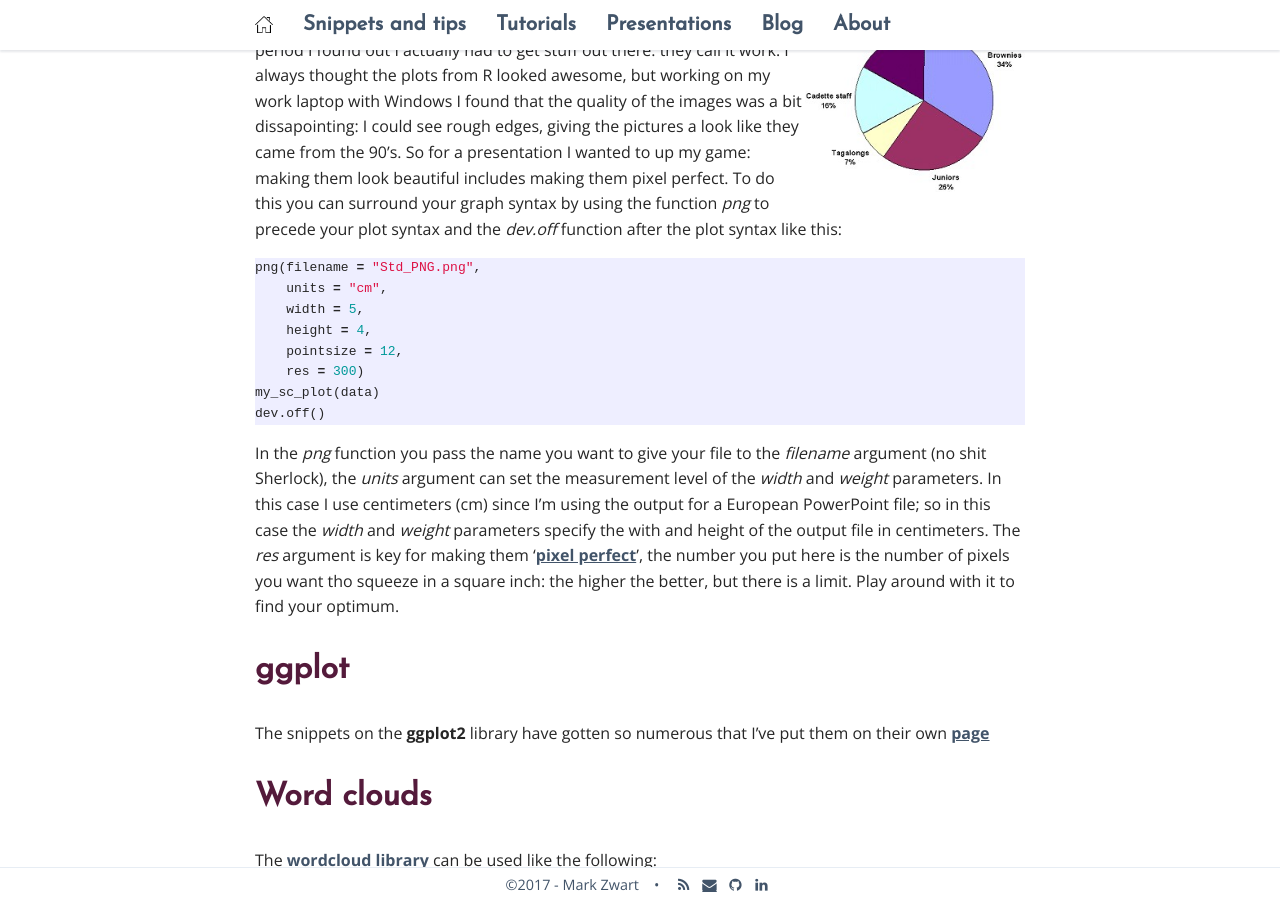
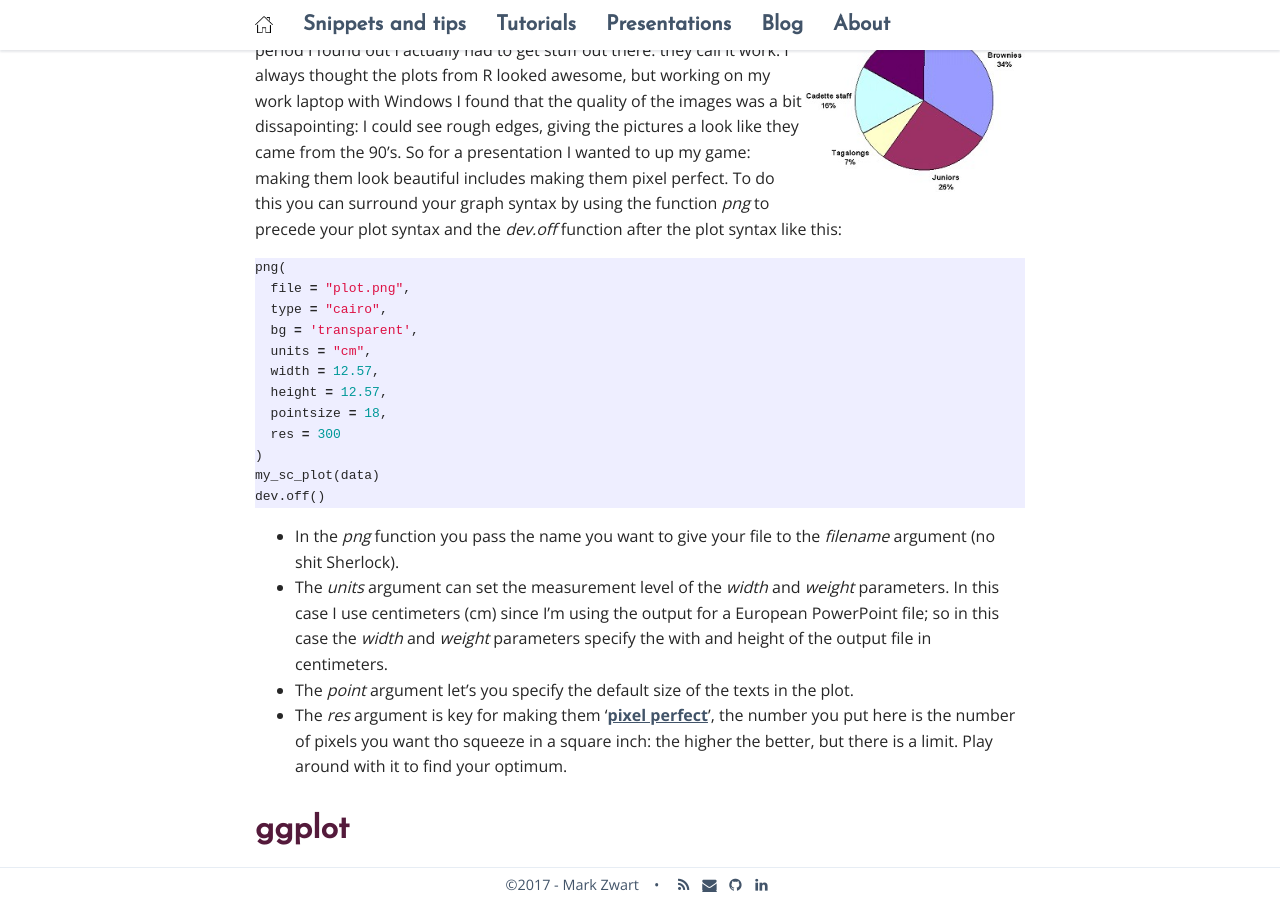
Before and after one commit to mark-me/mark-me.github.io, a Jekyll site: the page built from _pages/snippets-and-tips/graphs/graphs.md, in a window 1280 px wide and 900 px high, scrolled down 651 px. Built offline with Jekyll 4.4.1, drawn with Linux system fonts in a browser that asks for light colours; nearby versions of some CDN libraries; comment, search, counter and statistics services are not loaded.

Commit message:
Update graphs.md

````diff
--- a/_pages/snippets-and-tips/graphs/graphs.md
+++ b/_pages/snippets-and-tips/graphs/graphs.md
@@ -14,16 +14,24 @@
 
 It's all fun and games playing around with R for a while, but after some period I found out I actually had to get stuff out there: they call it work. I always thought the plots from R looked awesome, but working on my work laptop with Windows I found that the quality of the images was a bit dissapointing: I could see rough edges, giving the pictures a look like they came from the 90's. So for a presentation I wanted to up my game: making them look beautiful includes making them pixel perfect. To do this you can surround your graph syntax by using the function _png_ to precede your plot syntax and the _dev.off_ function after the plot syntax like this:
 ```r
-png(filename = "Std_PNG.png",
-    units = "cm",
-    width = 5,
-    height = 4,
-    pointsize = 12,
-    res = 300)
+png(
+  file = "plot.png",
+  type = "cairo",
+  bg = 'transparent',
+  units = "cm",
+  width = 12.57,
+  height = 12.57,
+  pointsize = 18,
+  res = 300
+)
 my_sc_plot(data)
 dev.off()
 ```
-In the _png_ function you pass the name you want to give your file to the _filename_ argument (no shit Sherlock), the _units_ argument can set the measurement level of the _width_ and _weight_ parameters. In this case I use centimeters (cm) since I'm using the output for a European PowerPoint file; so in this case the _width_ and _weight_ parameters specify the with and height of the output file in centimeters. The _res_ argument is key for making them '[pixel perfect](https://en.wikipedia.org/wiki/Pixel_Perfect)', the number you put here is the number of pixels you want tho squeeze in a square inch: the higher the better, but there is a limit. Play around with it to find your optimum.
+
+* In the _png_ function you pass the name you want to give your file to the _filename_ argument (no shit Sherlock).
+* The _units_ argument can set the measurement level of the _width_ and _weight_ parameters. In this case I use centimeters (cm) since I'm using the output for a European PowerPoint file; so in this case the _width_ and _weight_ parameters specify the with and height of the output file in centimeters.
+* The _point_ argument let's you specify the default size of the texts in the plot.
+* The _res_ argument is key for making them '[pixel perfect](https://en.wikipedia.org/wiki/Pixel_Perfect)', the number you put here is the number of pixels you want tho squeeze in a square inch: the higher the better, but there is a limit. Play around with it to find your optimum.
 
 # ggplot
 
````
